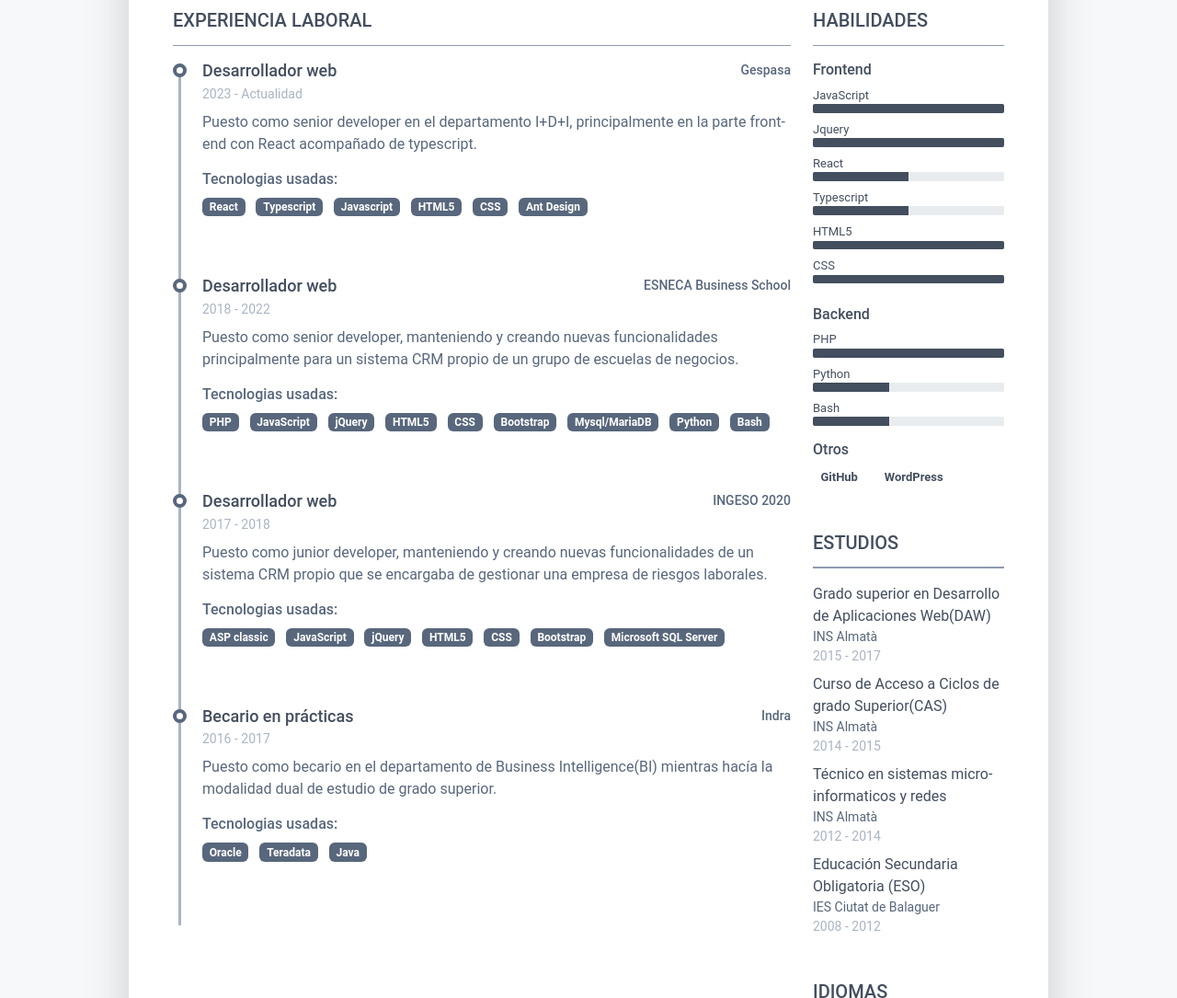
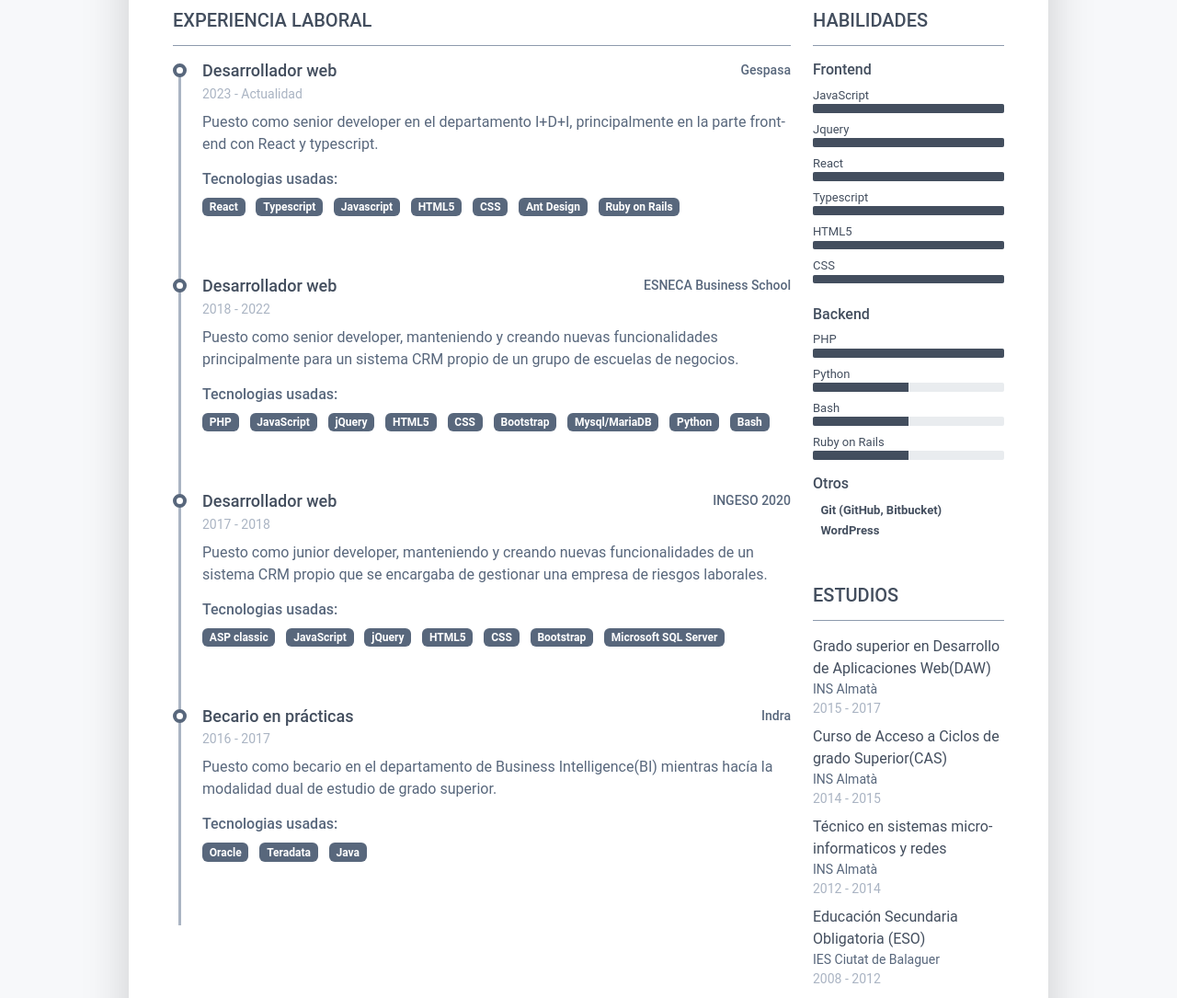
Before and after one commit to scastellsg/scastellsg.github.io, a plain HTML site: page index.html in a window 1280 px wide. Shown: the part 480-1565 px from the top of the page at 92% size. Drawn offline with Linux system fonts and the light colour scheme.

Commit message:
Update index.html

```diff
--- a/index.html
+++ b/index.html
@@ -73,7 +73,7 @@
 										    <div class="resume-position-time">2023 - Actualidad</div>
 									    </div>
 									    <div class="resume-timeline-item-desc">
-										    <p>Puesto como senior developer en el departamento I+D+I, principalmente en la parte front-end con React acompañado de typescript.</p>
+										    <p>Puesto como senior developer en el departamento I+D+I, principalmente en la parte front-end con React y typescript.</p>
 										    <h4 class="resume-timeline-item-desc-heading font-weight-bold">Tecnologias usadas:</h4>
 										    <ul class="list-inline">
 											    <li class="list-inline-item"><span class="badge bg-secondary badge-pill">React</span></li>
@@ -82,6 +82,7 @@
 											    <li class="list-inline-item"><span class="badge bg-secondary badge-pill">HTML5</span></li>
 											    <li class="list-inline-item"><span class="badge bg-secondary badge-pill">CSS</span></li>
 											    <li class="list-inline-item"><span class="badge bg-secondary badge-pill">Ant Design</span></li>
+												<li class="list-inline-item"><span class="badge bg-secondary badge-pill">Ruby on Rails</span></li>
 										    </ul>
 									    </div>
 								    </article>
@@ -182,13 +183,13 @@
 										<li class="mb-2">
 								            <div class="resume-skill-name">React</div>
 									        <div class="progress resume-progress">
-											    <div class="progress-bar theme-progress-bar-dark" role="progressbar" style="width: 50%" aria-valuenow="25" aria-valuemin="0" aria-valuemax="100"></div>
+											    <div class="progress-bar theme-progress-bar-dark" role="progressbar" style="width: 100%" aria-valuenow="25" aria-valuemin="0" aria-valuemax="100"></div>
 											</div>
 								        </li>
 										<li class="mb-2">
 								            <div class="resume-skill-name">Typescript</div>
 									        <div class="progress resume-progress">
-											    <div class="progress-bar theme-progress-bar-dark" role="progressbar" style="width: 50%" aria-valuenow="25" aria-valuemin="0" aria-valuemax="100"></div>
+											    <div class="progress-bar theme-progress-bar-dark" role="progressbar" style="width: 100%" aria-valuenow="25" aria-valuemin="0" aria-valuemax="100"></div>
 											</div>
 								        </li>
 								        <li class="mb-2">
@@ -218,13 +219,19 @@
 								        <li class="mb-2">
 								            <div class="resume-skill-name">Python</div>
 									        <div class="progress resume-progress">
-											    <div class="progress-bar theme-progress-bar-dark" role="progressbar" style="width: 40%" aria-valuenow="25" aria-valuemin="0" aria-valuemax="100"></div>
+											    <div class="progress-bar theme-progress-bar-dark" role="progressbar" style="width: 50%" aria-valuenow="25" aria-valuemin="0" aria-valuemax="100"></div>
 											</div>
 								        </li>
 								        <li class="mb-2">
 								            <div class="resume-skill-name">Bash</div>
 									        <div class="progress resume-progress">
-											    <div class="progress-bar theme-progress-bar-dark" role="progressbar" style="width: 40%" aria-valuenow="25" aria-valuemin="0" aria-valuemax="100"></div>
+											    <div class="progress-bar theme-progress-bar-dark" role="progressbar" style="width: 50%" aria-valuenow="25" aria-valuemin="0" aria-valuemax="100"></div>
+											</div>
+								        </li>
+										<li class="mb-2">
+								            <div class="resume-skill-name">Ruby on Rails</div>
+									        <div class="progress resume-progress">
+											    <div class="progress-bar theme-progress-bar-dark" role="progressbar" style="width: 50%" aria-valuenow="25" aria-valuemin="0" aria-valuemax="100"></div>
 											</div>
 								        </li>
 							        </ul>
@@ -233,7 +240,7 @@
 						        <div class="resume-skill-item">
 						            <h4 class="resume-skills-cat font-weight-bold">Otros</h4>
 						            <ul class="list-inline">
-							            <li class="list-inline-item"><span class="badge resume-skill-name">GitHub</span></li>
+							            <li class="list-inline-item"><span class="badge resume-skill-name">Git (GitHub, Bitbucket)</span></li>
 							            <li class="list-inline-item"><span class="badge resume-skill-name">WordPress</span></li>
 						            </ul>
 						        </div>
@@ -290,5 +297,14 @@
 		    </div>
 	    </div>
     </article>
+	<a id="saveAsPdfBtn"><i></i>PDF</a>
+	<script>
+	document.getElementById('saveAsPdfBtn').addEventListener('click', function(e){
+	  var pageUrl = encodeURIComponent(window.location.href);
+	  var opts = ['save-link=' + pageUrl, 'pageOrientation=auto'];
+	  window.open('https://www.sejda.com/html-to-pdf?' + opts.join('&'));
+	  e.preventDefault();
+	});
+	</script>
 </body>
 </html>
```
